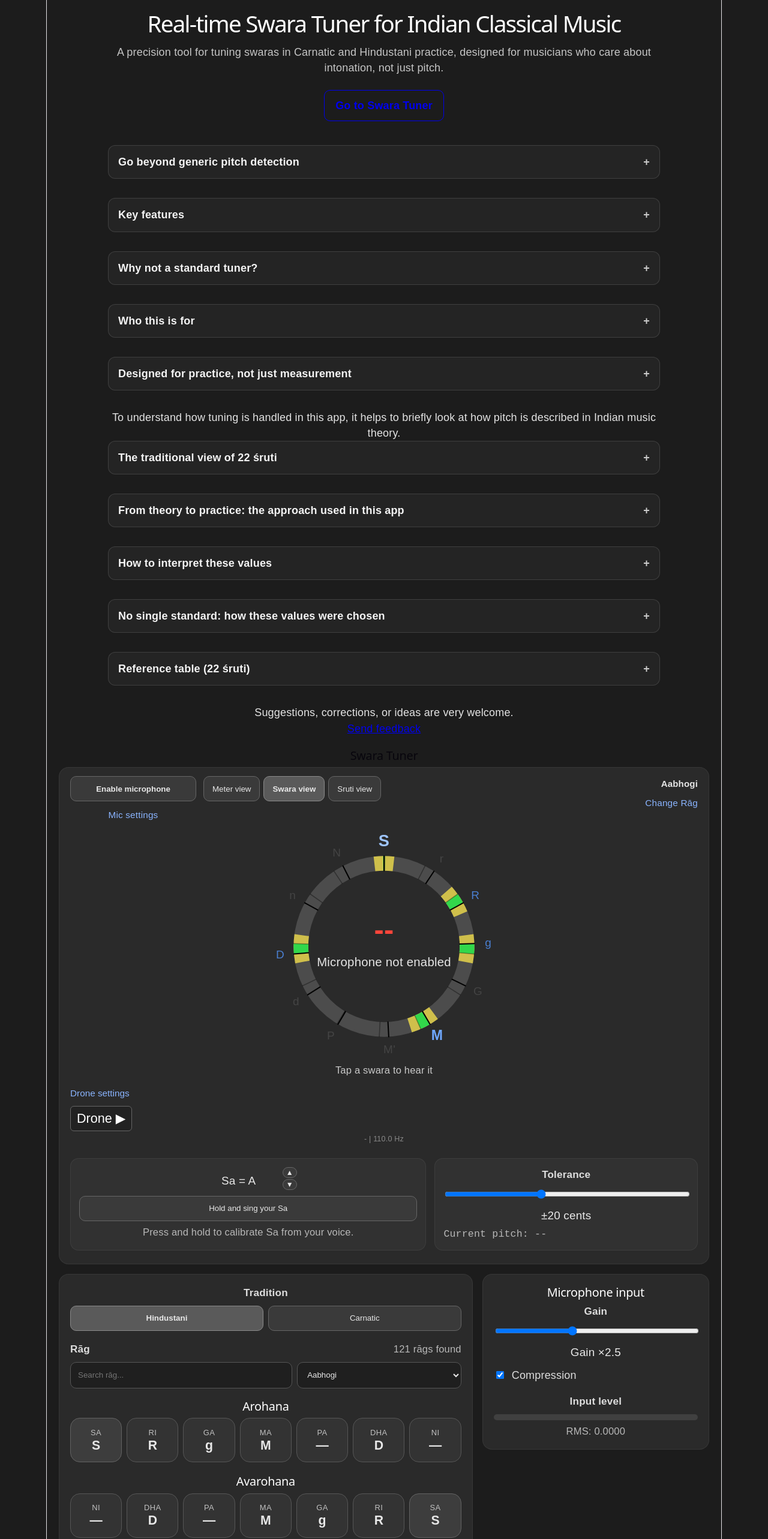
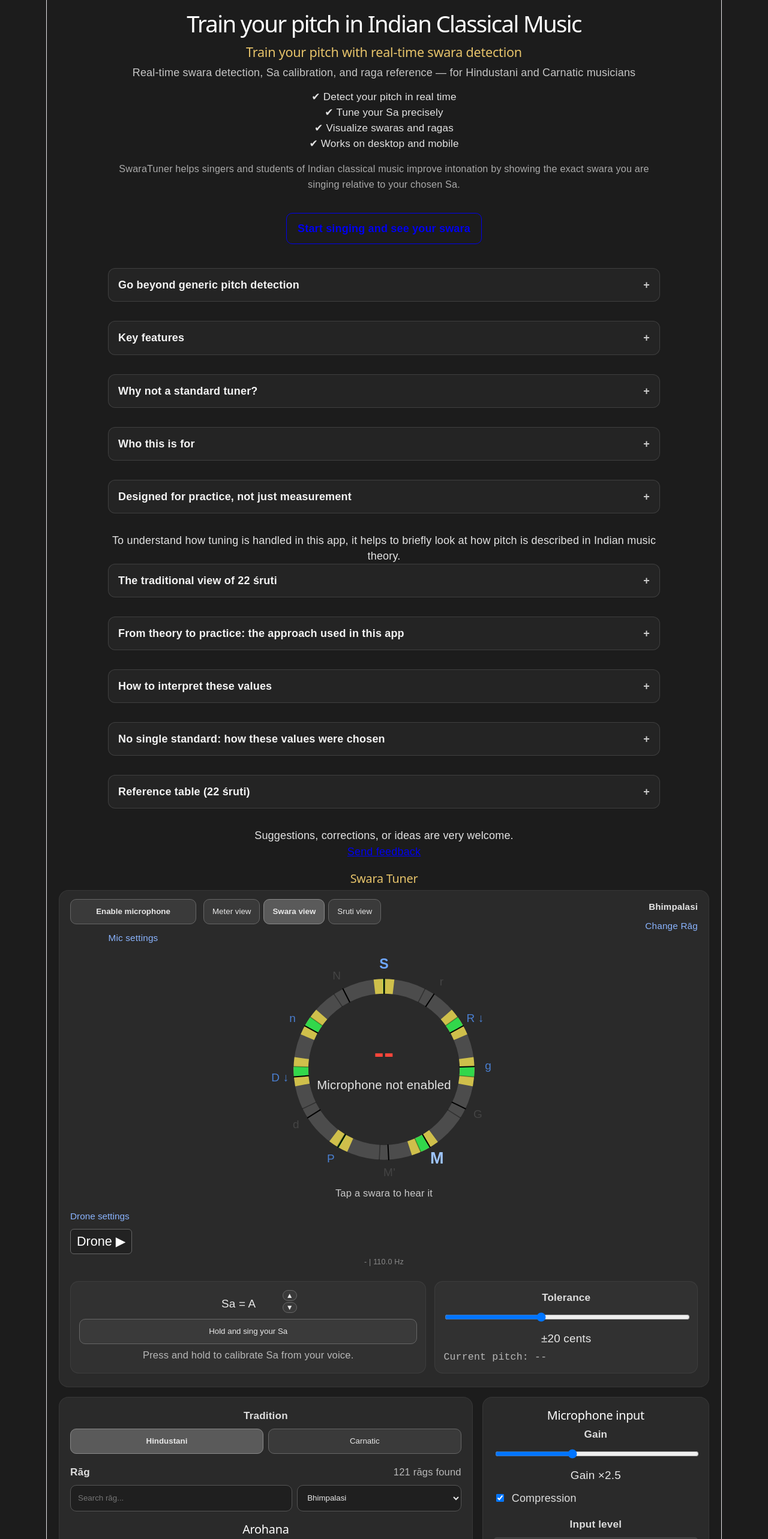
Before and after one commit to giammarco-volta/swara-tuner, a React (Vite) app: page / in a window 1280 px wide. Shown: the top 2566 px of the page at 60% size. Built offline with nearby package versions, Linux system fonts and the light colour scheme.

Commit message:
SEO and landing corrections

```diff
--- a/index.html
+++ b/index.html
@@ -2,6 +2,11 @@
 <html lang="en">
   <head>
     <meta charset="UTF-8" />
+    <title>Indian Classical Music Tuner – Train Your Swara & Raga in Real Time</title>
+
+    <meta name="description" content="Real-time swara tuner for Indian classical music. Detect pitch, tune your Sa, and practice ragas with accurate intonation. Works for Carnatic and Hindustani music." />
+    <meta name="keywords" content="swara tuner, raga tuner, indian classical music tuner, shruti, pitch detection, carnatic, hindustani, sa tuning" />
+
     <link rel="icon" type="image/svg+xml" href="/favicon.svg" />
 
     <meta name="viewport" content="width=device-width, initial-scale=1.0" />
--- a/src/App.css
+++ b/src/App.css
@@ -31,6 +31,7 @@ h1 {
 h2 {
   margin-top: 0;
   font-size: 1.1rem;
+  color: #e6c36a;
 }
 
 .panel {
--- a/src/SwaraLanding.tsx
+++ b/src/SwaraLanding.tsx
@@ -16,16 +16,29 @@ export default function SwaraLanding() {
     <section className="landing">
       <div className="landing__inner">
         <header className="landing__hero">
-          <h1>Real-time Swara Tuner for Indian Classical Music</h1>
+          <h1>Train your pitch in Indian Classical Music</h1>
+          <h2 style={{ fontWeight: "normal", fontSize: "1.2rem", marginTop: "10px" }}>
+            Train your pitch with real-time swara detection
+          </h2>
           <p className="landing__subtitle">
-            A precision tool for tuning swaras in Carnatic and Hindustani practice,
-            designed for musicians who care about intonation, not just pitch.
+            Real-time swara detection, Sa calibration, and raga reference — for Hindustani and Carnatic musicians
           </p>
+
+          <div style={{ marginTop: "15px", marginBottom: "15px", fontSize: "0.95rem" }}>
+            <div>✔ Detect your pitch in real time</div>
+            <div>✔ Tune your Sa precisely</div>
+            <div>✔ Visualize swaras and ragas</div>
+            <div>✔ Works on desktop and mobile</div>
+          </div>
+
+          <p style={{ fontSize: "0.9rem", color: "#aaa", marginBottom: "15px" }}>
+            SwaraTuner helps singers and students of Indian classical music improve intonation by showing the exact swara you are singing relative to your chosen Sa.
+          </p>
+
           <a href="#tuner" className="landing__button">
-            Go to Swara Tuner
+            Start singing and see your swara
           </a>
         </header>
-
         <section className="landing__block">
           <details>
             <summary>Go beyond generic pitch detection</summary>
--- a/src/TunerApp.tsx
+++ b/src/TunerApp.tsx
@@ -477,12 +477,6 @@ export default function TunerApp() {
       .map(({ raga }) => raga);
   }, [tradition, ragaSearch]);
 
-  useEffect(() => {
-    if (availableRagas.length > 0 && !selectedRagaId) {
-      setSelectedRagaId(availableRagas[0].id);
-    }
-  }, [availableRagas, selectedRagaId]);
-
   const droneSaHz = useMemo(
     () => wrapFrequencyToRange(saHz, DRONE_REFERENCE_MIN_HZ, DRONE_REFERENCE_MAX_HZ),
     [saHz]
@@ -522,7 +516,14 @@ export default function TunerApp() {
   useEffect(() => {
     if (ragaSearch.trim() !== "") return;
     if (availableRagas.length > 0 && !selectedRagaId) {
-      setSelectedRagaId(availableRagas[0].id);
+      const defaultIndex = 16;
+
+      const raga =
+        availableRagas.length > defaultIndex
+          ? availableRagas[defaultIndex]
+          : availableRagas[0];
+
+      setSelectedRagaId(raga.id);
     }
   }, [availableRagas, selectedRagaId, ragaSearch]);
 
@@ -1952,7 +1953,6 @@ export default function TunerApp() {
     return best;
   }, [isCalibrating, result, srutiMarkers]);
 
-
   const displayedSrutiMarker = selectedSrutiMarker ?? nearestSrutiMarker;
 
   const displayedSrutiLabel = isCalibrating
@@ -2336,6 +2336,16 @@ export default function TunerApp() {
 
       <section className="panel tuner-panel">
         <div className="tuner-toolbar">
+          {/* {!smoothedDetectedPitch && (
+            <div style={{
+              textAlign: "center",
+              fontSize: "1rem",
+              color: "#aaa",
+              marginBottom: "10px"
+            }}>
+              🎤 Sing a note to begin
+            </div>
+          )} */}
           <div className="mic-toolbar-group">
             <button
               type="button"
```
